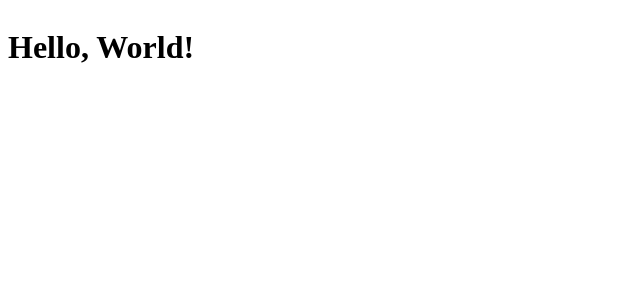
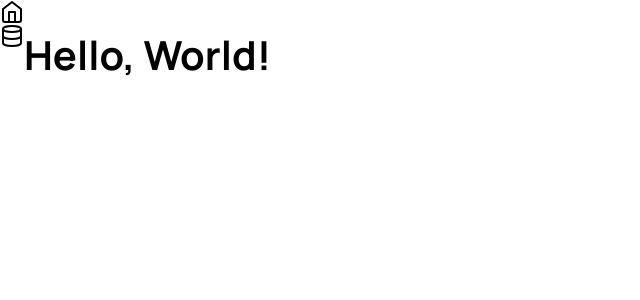
Before and after one commit to LeSnip3r/sql-editor, a React (Create React App) app: page / in a window 1280 px wide. Shown: the top 300 px of the page, without its empty margins (0-640 px from the left). Built offline with nearby package versions, Linux system fonts and the light colour scheme.

Commit message:
feat: added global styles and theme provider

```diff
--- a/public/index.html
+++ b/public/index.html
@@ -24,6 +24,15 @@
       work correctly both with client-side routing and a non-root public URL.
       Learn how to configure a non-root public URL by running `npm run build`.
     -->
+
+    <!-- Preconnecting to google fonts -->
+    <link rel="preconnect" href="https://fonts.googleapis.com" />
+    <link rel="preconnect" href="https://fonts.gstatic.com" crossorigin />
+    <link
+      href="https://fonts.googleapis.com/css2?family=Manrope:wght@400;600;700&display=swap"
+      rel="stylesheet"
+    />
+
     <title>React App</title>
   </head>
   <body>
--- a/src/App.tsx
+++ b/src/App.tsx
@@ -1,14 +1,16 @@
 import React from "react";
 import { BrowserRouter as Router, Route, Switch } from "react-router-dom";
-import styled from "styled-components";
+import styled, { ThemeProvider } from "styled-components";
+import Sidebar from "./components/Sidebar";
+import GlobalStyles from "./shared/GlobalStyles";
+import Theme from "./shared/Theme";
 import MainArea from "./views/MainArea";
 
 //----------Styled Components------------
 
 const AppContainer = styled.div`
   display: flex;
-  flex-direction: column;
-  justify-content: space-between;
+  flex-direction: row;
   min-height: 100vh;
 `;
 
@@ -17,11 +19,16 @@ const AppContainer = styled.div`
 function App() {
   return (
     <Router>
-      <AppContainer>
-        <Switch>
-          <Route exact path="/" component={MainArea} />
-        </Switch>
-      </AppContainer>
+      <ThemeProvider theme={Theme}>
+        <AppContainer>
+          <GlobalStyles />
+          <Sidebar />
+
+          <Switch>
+            <Route exact path="/" component={MainArea} />
+          </Switch>
+        </AppContainer>
+      </ThemeProvider>
     </Router>
   );
 }
--- /dev/null
+++ b/src/shared/GlobalStyles.ts
@@ -0,0 +1,16 @@
+import { createGlobalStyle } from "styled-components";
+import { ThemeType } from "./Theme";
+
+const GlobalStyles = createGlobalStyle<{ theme: ThemeType }>`
+  body {
+    margin: 0;
+    background-color: ${(props) => props.theme.backgroundColor};
+
+    font-size: 20px;
+    font-family: ${(props) => props.theme.fontFamily};
+    -webkit-font-smoothing: antialiased;
+    -moz-osx-font-smoothing: grayscale;
+  }
+`;
+
+export default GlobalStyles;
--- /dev/null
+++ b/src/shared/Theme.ts
@@ -0,0 +1,13 @@
+const Theme = {
+  backgroundColor: "#FFF",
+  fontFamily: "'Manrope', sans-serif",
+};
+
+type ThemeType = {
+  backgroundColor: string;
+  fontFamily: string;
+};
+
+export type { ThemeType };
+
+export default Theme;
```
Also changed, not shown: .prettierrc.json (added).
